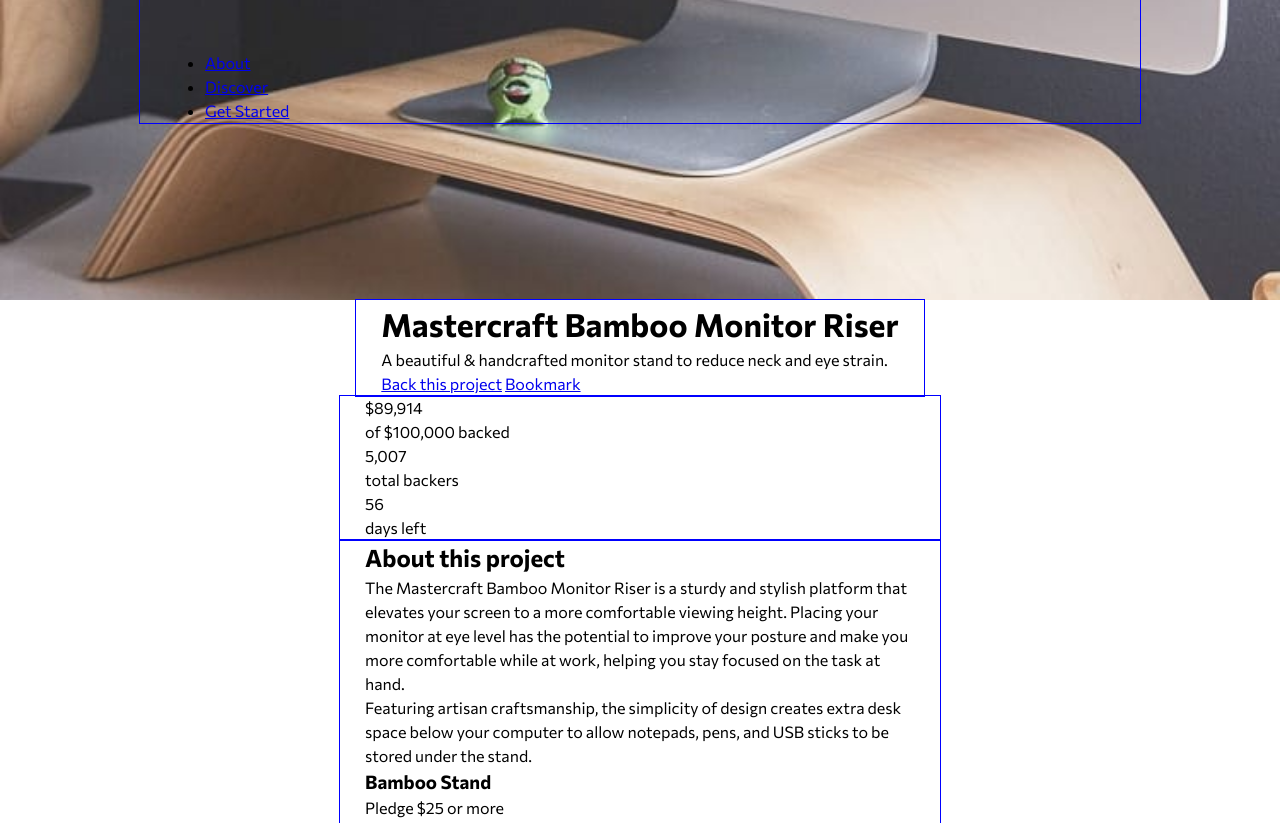
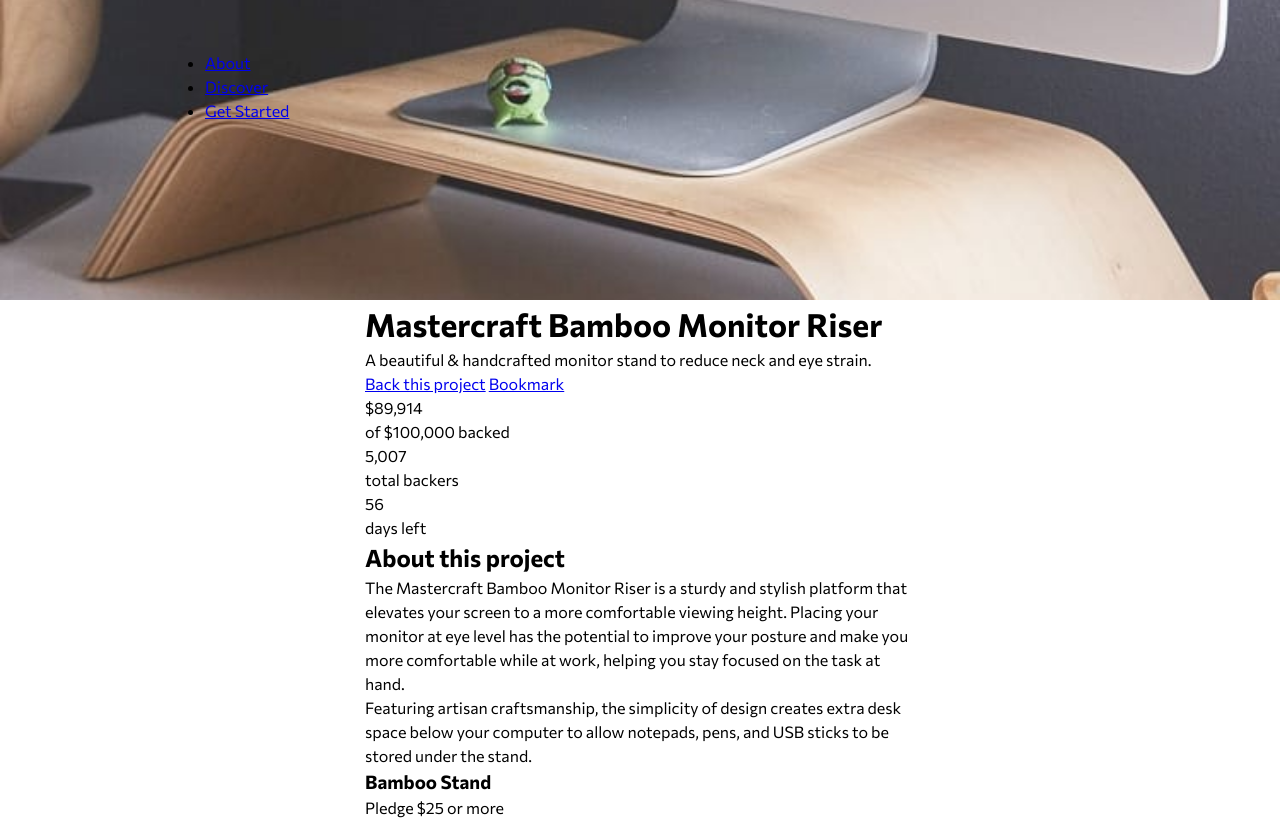
Before and after one commit to edo979/crowdfunding-product-page-main, a plain HTML site: page index.html in a window 1280 px wide. Shown: the top 823 px of the page. Drawn offline with Linux system fonts and the light colour scheme.

Commit message:
finish layout containers

```diff
--- a/scss/abstracts/_misc.scss
+++ b/scss/abstracts/_misc.scss
@@ -9,3 +9,9 @@ $Dark-cyan: hsl(176, 72%, 28%);
 
 $Black: hsl(0, 0%, 0%);
 $Dark-gray: hsl(0, 0%, 48%);
+
+// Layout
+$max-width: 1440px;
+$min-width: 325px;
+$container-max-width: 600px;
+$container-flex-max-width: 1000px;
--- a/scss/layout/_layout.scss
+++ b/scss/layout/_layout.scss
@@ -1,3 +1,5 @@
+@use '../abstracts/misc' as *;
+
 // Layout
 .modal,
 .modal-success {
@@ -10,30 +12,26 @@ body {
 }
 
 .main-container {
-  outline: 1px red solid;
-  display: flex;
-  flex-direction: column;
-  align-items: center;
   width: 100vw;
-  max-width: 1440px;
+  max-width: $max-width;
 }
 
 .container {
+  margin: 0 auto;
   padding: 0 25px;
-  min-width: 325px;
-  max-width: 600px;
-  outline: 1px blue solid;
+  max-width: $container-max-width;
+  min-width: $min-width;
+  width: 100%;
 }
 
 .container--flex {
-  max-width: 1000px;
-  margin: 0 auto;
+  max-width: $container-flex-max-width;
 }
 
 .top-bg-img {
   height: 300px;
   width: 100%;
-  max-width: 1440px;
+  max-width: $max-width;
   background-image: url(../../images/image-hero-mobile.jpg);
   background-position: center;
   background-size: cover;
```
Also changed, not shown: css/style.css, 1 other file.
